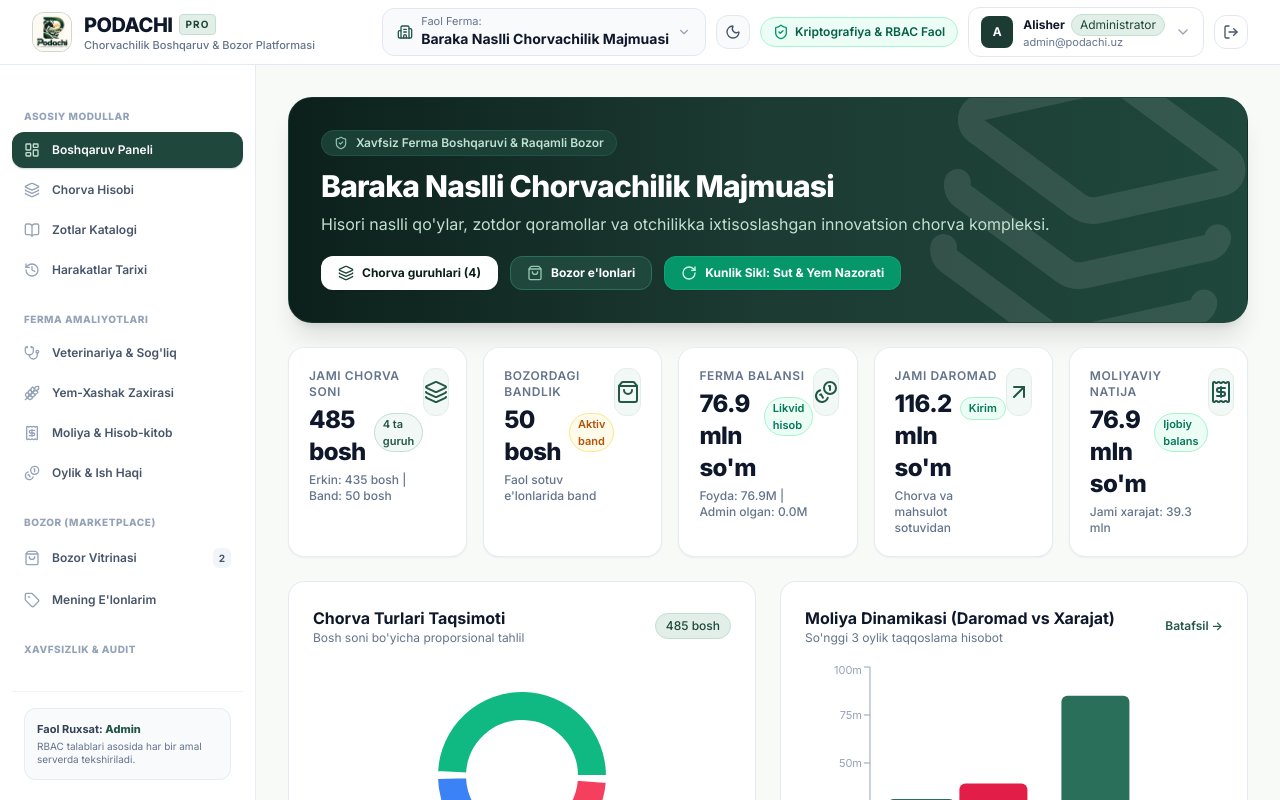
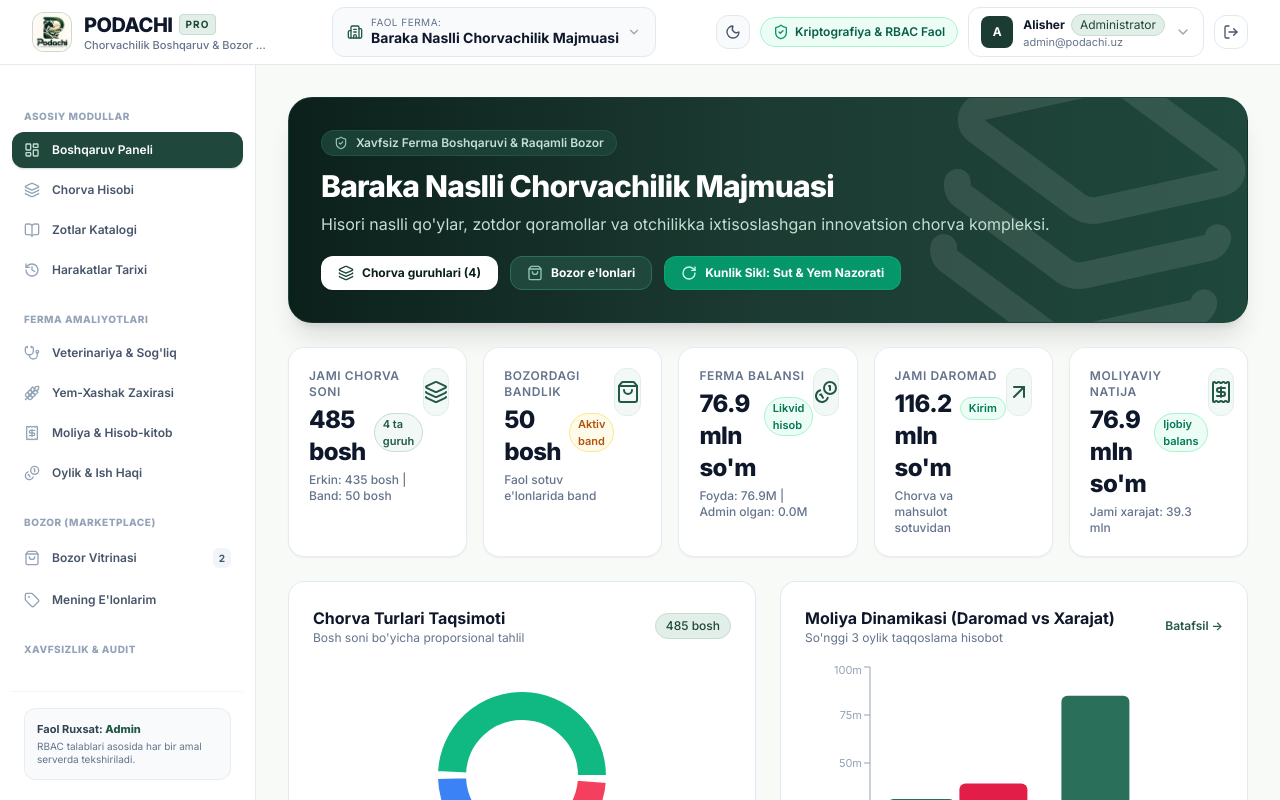
Before and after one commit to nomonovm/Podachi, a React (Vite) app: page / in a window 1280 px wide. Built offline with nearby package versions, Linux system fonts and the light colour scheme.

Commit message:
fix(navbar): make navbar full width across monitor, align brand with sidebar, center farm selector on desktop

```diff
--- a/src/components/layout/Navbar.tsx
+++ b/src/components/layout/Navbar.tsx
@@ -45,53 +45,24 @@ export const Navbar: React.FC = () => {
   );
   const myFarms = state.farms.filter(f => myFarmMemberships.some(m => m.farm_id === f.id));
 
-  return (
-    <header className="sticky top-0 z-40 bg-white/95 dark:bg-[#0C1714]/95 backdrop-blur-md border-b border-slate-200/90 dark:border-forest-900/60 shadow-xs transition-colors duration-200 shrink-0">
-      <div className="max-w-7xl mx-auto px-3 sm:px-6 lg:px-8">
-        <div className="flex items-center justify-between h-14 sm:h-16 gap-2">
-
-          {/* Brand Logo & Name */}
-          <div className="flex items-center min-w-0">
-            <button
-              onClick={() => setActiveTab('dashboard')}
-              className="flex items-center gap-2 sm:gap-3 text-left focus:outline-none group min-w-0"
-            >
-              <div className="w-9 h-9 sm:w-10 sm:h-10 rounded-xl overflow-hidden shadow-xs border border-forest-700/20 bg-[#F9F8F4] group-hover:scale-105 transition-transform flex items-center justify-center shrink-0">
-                <img src="/logo.png" alt="Podachi Logo" className="w-full h-full object-cover" />
-              </div>
-              <div className="min-w-0">
-                <div className="flex items-center gap-1.5">
-                  <span className="text-lg sm:text-xl font-extrabold tracking-tight text-slate-900 dark:text-white group-hover:text-forest-700 dark:group-hover:text-forest-400 transition-colors">
-                    PODACHI
-                  </span>
-                  <span className="text-[9px] sm:text-[10px] font-bold tracking-widest uppercase bg-forest-100 dark:bg-forest-900/80 text-forest-800 dark:text-forest-200 px-1.5 py-0.5 rounded border border-forest-200 dark:border-forest-700/50">
-                    PRO
-                  </span>
-                </div>
-                <p className="text-[11px] text-slate-500 dark:text-slate-400 font-medium -mt-0.5 hidden sm:block truncate">
-                  Chorvachilik Boshqaruv & Bozor Platformasi
-                </p>
-              </div>
-            </button>
-          </div>
-
-          {/* Right Action Controls */}
-          <div className="flex items-center gap-1.5 sm:gap-2.5 shrink-0">
-
-            {/* Active Farm Selector */}
+  const renderFarmSelector = (isMobile: boolean = false) => (
     <div className="relative">
       <button
         onClick={() => {
           setFarmMenuOpen(!farmMenuOpen);
           setUserMenuOpen(false);
         }}
-                className="flex items-center gap-1.5 sm:gap-2 px-2.5 py-1.5 sm:px-3.5 rounded-xl border border-slate-200 dark:border-forest-800/60 bg-slate-50 dark:bg-slate-900/80 hover:bg-slate-100 dark:hover:bg-slate-800/80 text-slate-800 dark:text-slate-200 text-sm font-semibold transition shrink-0"
+        className={`flex items-center gap-1.5 sm:gap-2 rounded-xl border border-slate-200 dark:border-forest-800/60 bg-slate-50 dark:bg-slate-900/80 hover:bg-slate-100 dark:hover:bg-slate-800/80 text-slate-800 dark:text-slate-200 text-sm font-semibold transition shrink-0 ${
+          isMobile ? 'px-2.5 py-1.5' : 'px-3.5 py-2'
+        }`}
         title="Faol fermani tanlash"
       >
         <Building2 className="w-4 h-4 text-forest-700 dark:text-forest-400 shrink-0" />
-                <div className="text-left hidden md:block max-w-[130px] lg:max-w-xs truncate">
-                  <span className="block text-[11px] text-slate-500 dark:text-slate-400 font-normal leading-tight">Faol Ferma:</span>
-                  <span className="text-slate-900 dark:text-white font-bold truncate block">{currentFarm?.display_title || currentFarm?.name || 'Ferma tanlanmagan'}</span>
+        <div className={`text-left ${isMobile ? 'hidden' : 'block max-w-[180px] lg:max-w-xs truncate'}`}>
+          <span className="block text-[10px] text-slate-500 dark:text-slate-400 font-normal leading-tight uppercase tracking-wider">Faol Ferma:</span>
+          <span className="text-slate-900 dark:text-white font-bold truncate block text-xs sm:text-sm">
+            {currentFarm?.display_title || currentFarm?.name || 'Ferma tanlanmagan'}
+          </span>
         </div>
         <ChevronDown className="w-3.5 h-3.5 text-slate-400 shrink-0" />
       </button>
@@ -164,6 +135,49 @@ export const Navbar: React.FC = () => {
           </div>
         </>
       )}
+    </div>
+  );
+
+  return (
+    <header className="sticky top-0 z-40 bg-white/95 dark:bg-[#0C1714]/95 backdrop-blur-md border-b border-slate-200/90 dark:border-forest-900/60 shadow-xs transition-colors duration-200 shrink-0 w-full">
+      <div className="w-full px-3.5 sm:px-6 lg:px-8">
+        <div className="flex items-center justify-between h-14 sm:h-16 gap-3">
+
+          {/* Brand Logo & Name (md:w-60 to align with sidebar) */}
+          <div className="flex items-center md:w-60 shrink-0">
+            <button
+              onClick={() => setActiveTab('dashboard')}
+              className="flex items-center gap-2 sm:gap-3 text-left focus:outline-none group min-w-0"
+            >
+              <div className="w-9 h-9 sm:w-10 sm:h-10 rounded-xl overflow-hidden shadow-xs border border-forest-700/20 bg-[#F9F8F4] group-hover:scale-105 transition-transform flex items-center justify-center shrink-0">
+                <img src="/logo.png" alt="Podachi Logo" className="w-full h-full object-cover" />
+              </div>
+              <div className="min-w-0">
+                <div className="flex items-center gap-1.5">
+                  <span className="text-lg sm:text-xl font-extrabold tracking-tight text-slate-900 dark:text-white group-hover:text-forest-700 dark:group-hover:text-forest-400 transition-colors">
+                    PODACHI
+                  </span>
+                  <span className="text-[9px] sm:text-[10px] font-bold tracking-widest uppercase bg-forest-100 dark:bg-forest-900/80 text-forest-800 dark:text-forest-200 px-1.5 py-0.5 rounded border border-forest-200 dark:border-forest-700/50">
+                    PRO
+                  </span>
+                </div>
+                <p className="text-[11px] text-slate-500 dark:text-slate-400 font-medium -mt-0.5 hidden sm:block truncate">
+                  Chorvachilik Boshqaruv & Bozor Platformasi
+                </p>
+              </div>
+            </button>
+          </div>
+
+          {/* Desktop Center: Active Farm Selector */}
+          <div className="hidden md:flex flex-1 justify-center items-center">
+            {renderFarmSelector(false)}
+          </div>
+
+          {/* Right Action Controls */}
+          <div className="flex items-center gap-1.5 sm:gap-2.5 shrink-0">
+            {/* Mobile Farm Selector */}
+            <div className="md:hidden">
+              {renderFarmSelector(true)}
             </div>
 
             {/* Dark Mode Toggle */}
```
Lines whose indentation alone changed are shown as unchanged.
